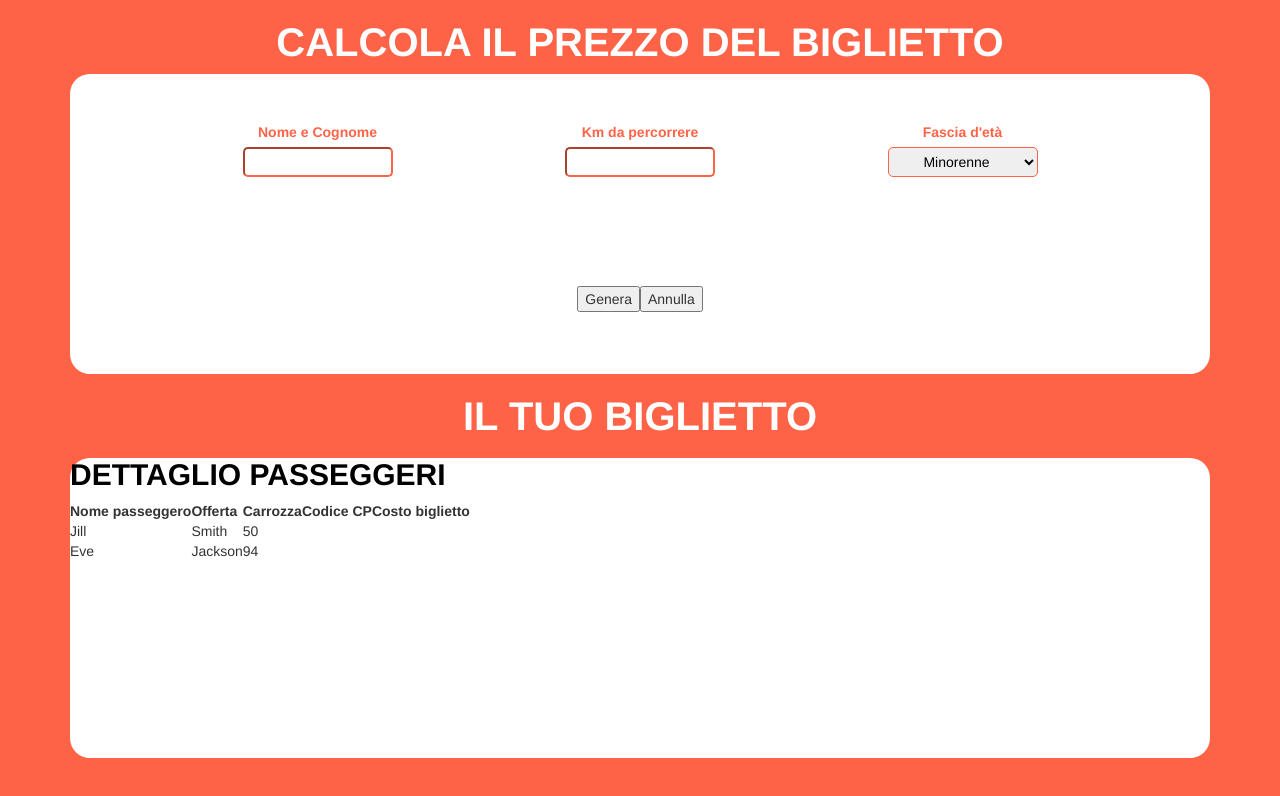
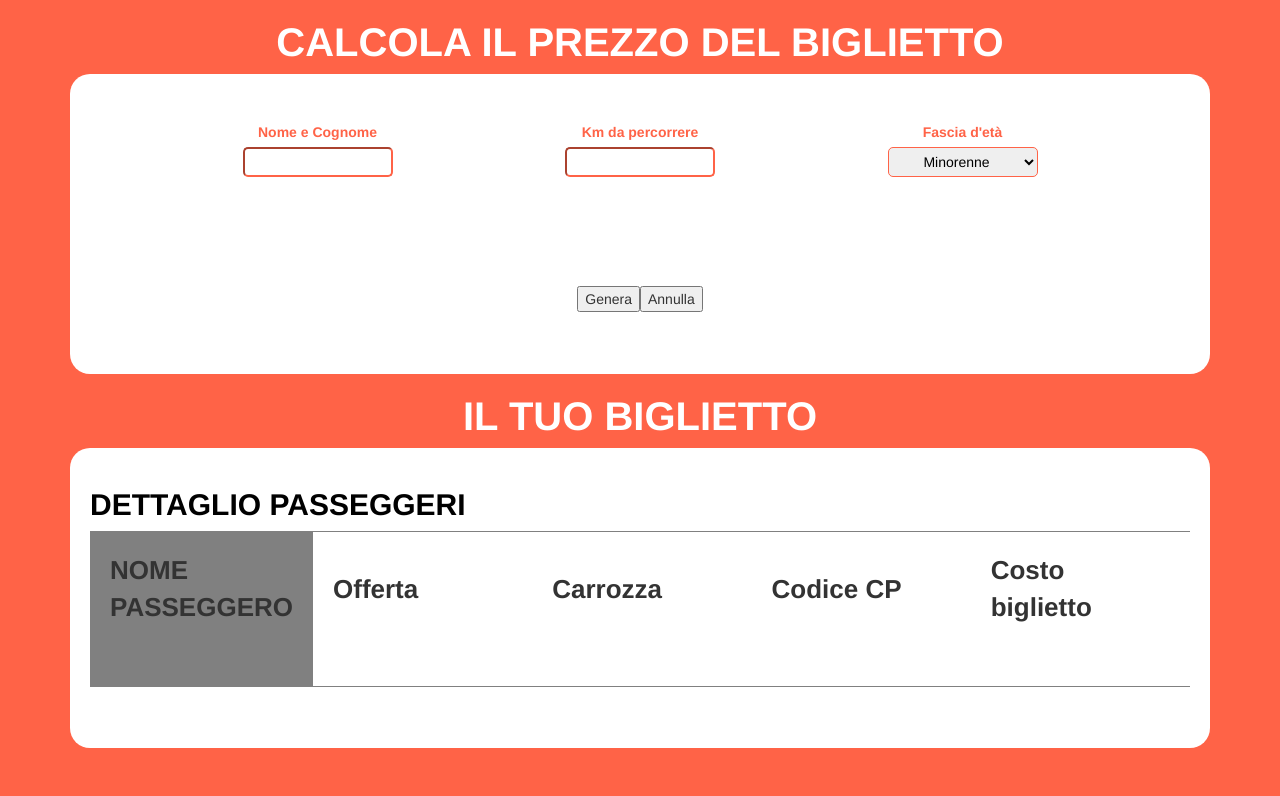
Before and after one commit to ValeriaCurseri/js-biglietto-treno-form, a plain HTML site: page index.html in a window 1280 px wide. Drawn offline with nearby package versions, Linux system fonts and the light colour scheme.

Commit message:
Impostazione 'il tuo biglietto'

```diff
--- a/css/style.css
+++ b/css/style.css
@@ -53,3 +53,27 @@ h3{
     justify-content: center;
     align-items: center;
 }
+
+.return{
+    padding:20px;
+}
+
+table{
+    width:100%;
+    border-top:1px solid grey;
+    border-bottom:1px solid grey;
+}
+
+th, td{
+    width:20%;
+    padding:20px;
+}
+
+th{
+    font-weight: bold;
+    font-size: 26px;
+}
+
+th:first-child, td:first-child{
+    background-color: grey;
+}
--- a/index.html
+++ b/index.html
@@ -37,12 +37,12 @@
         </div>
         <div id="recap" class="container">
             <h2 class="text-center text-uppercase">Il tuo biglietto</h1>
-            <div class="dati">
+            <div class="dati return">
                 <h3 class="text-uppercase">Dettaglio passeggeri</h3>
                 <table>
                     <thead>
                         <tr>
-                            <th>Nome passeggero</th>
+                            <th class="text-uppercase">Nome passeggero</th>
                             <th>Offerta</th>
                             <th>Carrozza</th>
                             <th>Codice CP</th>
@@ -51,14 +51,11 @@
                     </thead>
                     <tbody>
                         <tr>
-                            <td>Jill</td>
-                            <td>Smith</td>
-                            <td>50</td>
-                        </tr>
-                        <tr>
-                            <td>Eve</td>
-                            <td>Jackson</td>
-                            <td>94</td>
+                            <td class="nome-cognome"></td>
+                            <td class="offerta"></td>
+                            <td class="carrozza"></td>
+                            <td class="codice"></td>
+                            <td class="costo"></td>
                         </tr>
                     </tbody>
                 </table>
```
